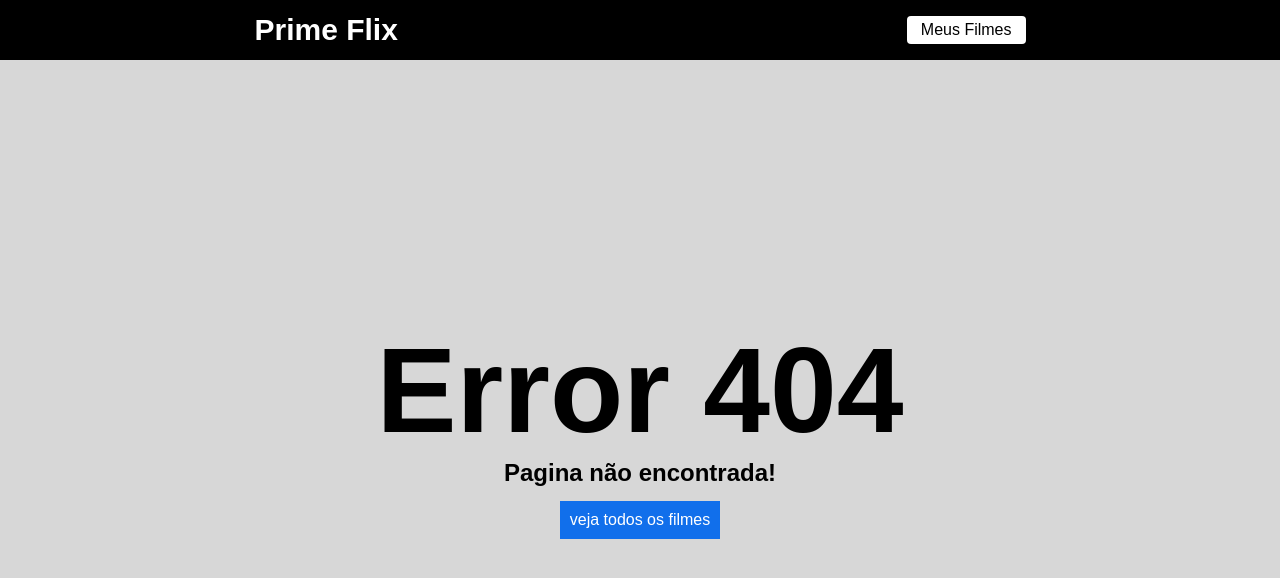
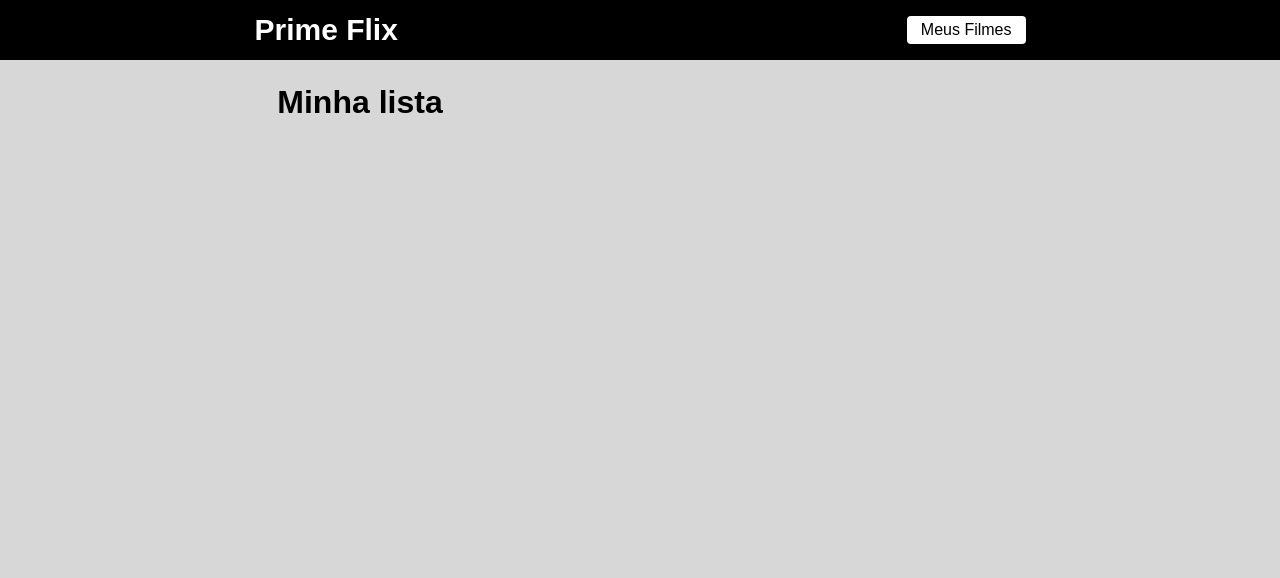
Before and after one commit to kevincalantone/Projeto-Filmes, a React (Vite) app: page /favoritos in a window 1280 px wide. Before the commit this address had no page. Shown: the top 578 px of the page. Built offline with nearby package versions, Linux system fonts and the light colour scheme.

Commit message:
Criando a pagina de favoritos

```diff
--- a/index.html
+++ b/index.html
@@ -4,7 +4,7 @@
     <meta charset="UTF-8" />
     <link rel="icon" type="image/svg+xml" href="/vite.svg" />
     <meta name="viewport" content="width=device-width, initial-scale=1.0" />
-    <title>estrutura</title>
+    <title>Prime Flix</title>
   </head>
   <body>
     <div id="root"></div>
--- a/src/pages/Erro/erro.css
+++ b/src/pages/Erro/erro.css
@@ -6,7 +6,7 @@
     justify-content:center ;
     align-items: center;
     flex-direction: column;
-
+   background-color: rgb(168, 0, 0);
 }
 
 .not-found h1{
@@ -19,4 +19,5 @@
     color: white;
     padding:10px ;
     margin-top: 14px;
+    border-radius: 4px;
 }
--- /dev/null
+++ b/src/pages/Favoritos/favoritos.css
@@ -0,0 +1,43 @@
+.meus-filmes{
+    margin-top: 24px;
+    display: flex;
+    flex-direction: column;
+    align-items: center;
+}
+
+.meus-filmes h1{
+    margin-bottom: 14px;
+}
+
+.meus-filmes span{
+     font-size: 18px;
+}
+
+
+
+.meus-filmes{
+    width: 720px;
+}
+
+
+.meus-filmes ul li{
+    list-style: none;
+    display: flex;
+    justify-content: space-between;
+    align-items: center;
+    margin-bottom: 14px;
+
+}
+
+.meus-filmes div{
+    display: flex;
+    justify-content: center;
+    align-items: center;
+}
+
+
+.meus-filmes div a{
+    text-decoration: none;
+    color:#116feb;
+    margin-right: 14px;
+}
--- /dev/null
+++ b/src/pages/Favoritos/index.jsx
@@ -0,0 +1,36 @@
+import './favoritos.css'
+import { useEffect, useState } from 'react'
+import{Link} from   'react-router-dom'
+
+
+function Favoritos(){
+    const [filmes, setFilmes] = useState([])
+
+    useEffect(() => {
+        const minhaLista = localStorage.getItem("@primeFlix")
+        setFilmes(JSON.parse(minhaLista) || [])
+
+    },[])
+
+
+    return(
+        <div className="meus-filmes">
+            <h1>Minha lista</h1>
+            <ul>
+                {filmes.map( (item) => {
+                    return(
+                        <li key={item.id}>
+                            <span>{item.title}</span>
+                            <div className="">
+                                <Link to={`/filme/${item.id}`}>Ver detalhes</Link>
+                                <button>Excluir</button>
+                            </div>
+                        </li>
+                    )
+                })}
+            </ul>
+        </div>
+    )
+}
+
+export default Favoritos
--- a/src/pages/Filme/index.jsx
+++ b/src/pages/Filme/index.jsx
@@ -47,6 +47,7 @@ function Filme(){
 
         if(hasFilme){
             alert("ESSE FILME JÁ ESTÁ NA LISTA")
+            return
         }
 
         filmesSalvos.push(filme)
--- a/src/routes.jsx
+++ b/src/routes.jsx
@@ -3,6 +3,7 @@ import Home from './pages/Home'
 import Filme from './pages/Filme'
 import Header from './components/Header'
 import Erro from './pages/Erro'
+import Favoritos from './pages/Favoritos'
 
 function    RoutesApp(){
     return(
@@ -11,8 +12,8 @@ function    RoutesApp(){
             <Routes>
                 <Route path='/' element={ <Home/> } />
                 <Route path='/filme/:id' element={ <Filme/> } />
+                <Route path='/favoritos' element={ <Favoritos/>}/>
                 <Route path='*' element={ <Erro/> } />
-
             </Routes>
         </BrowserRouter>
     )
```
